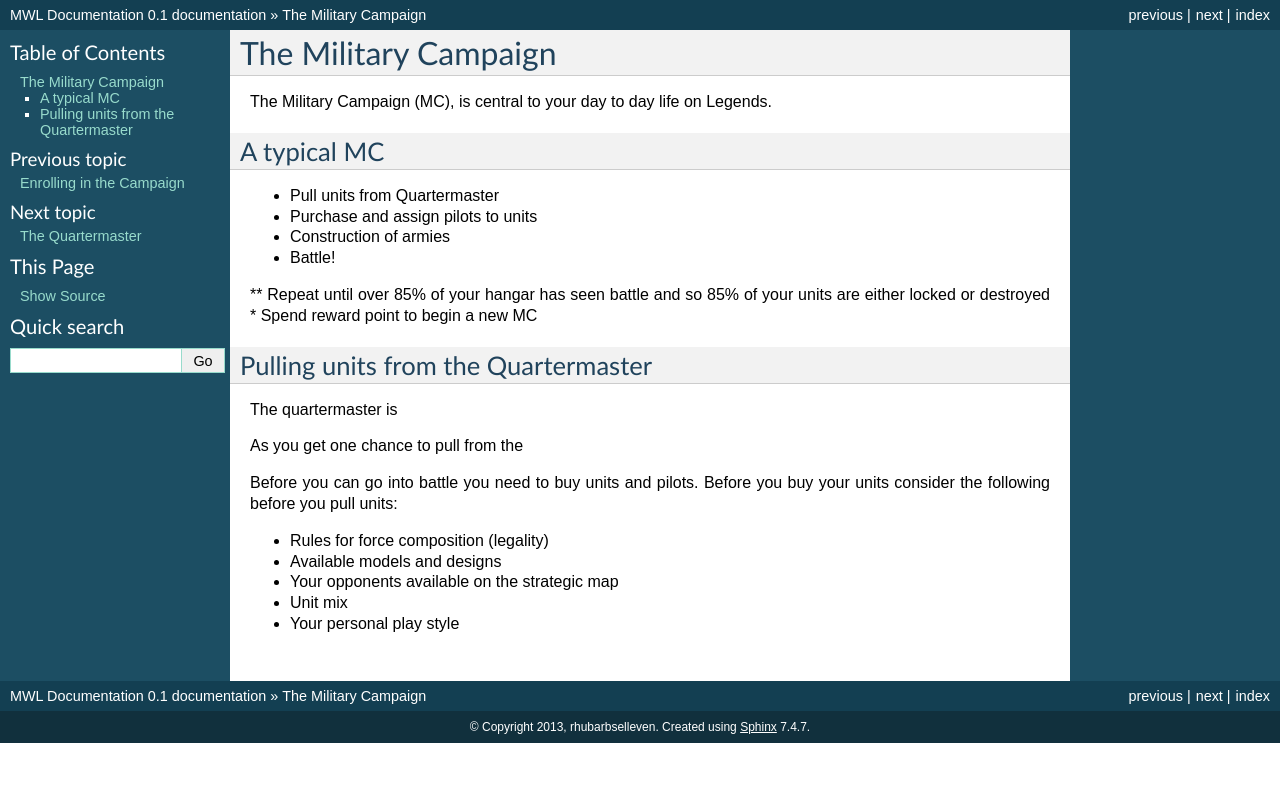
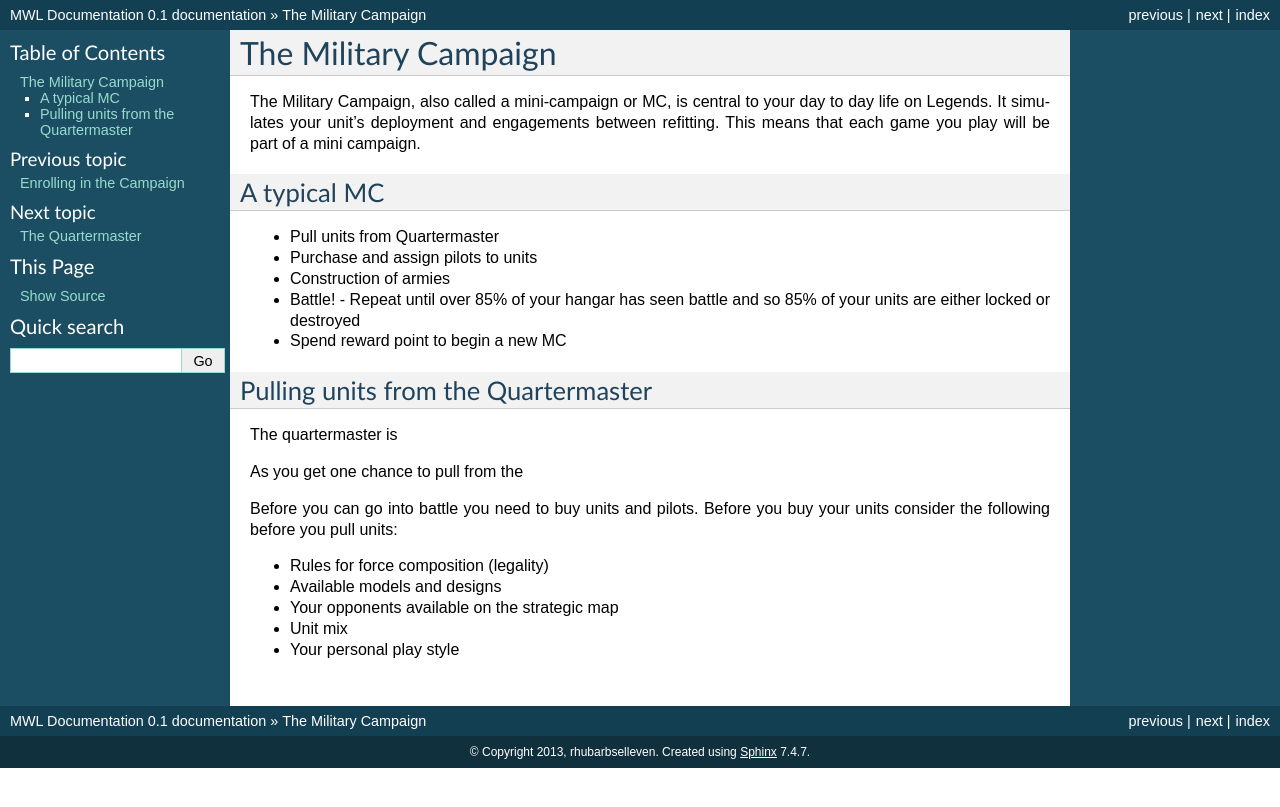
Before and after one commit to mekwars-legends/mwl-docs, a Sphinx documentation site: the page built from docs/legendsGameplay/militaryCampaign.rst, in a window 1280 px wide. Shown: the top 807 px of the page. Built offline with Sphinx 7.4.7, drawn with Linux system fonts in a browser that asks for light colours; pages that are not in the unit, such as notebooks, are missing from menus.

Commit message:
Update militaryCampaign.rst

```diff
--- a/docs/legendsGameplay/militaryCampaign.rst
+++ b/docs/legendsGameplay/militaryCampaign.rst
@@ -2,7 +2,7 @@
 The Military Campaign
 =====================
 
-The Military Campaign (MC), is central to your day to day life on Legends.
+The Military Campaign, also called a mini-campaign or MC, is central to your day to day life on Legends. It simulates your unit's deployment and engagements between refitting. This means that each game you play will be part of a mini campaign.
 
 A typical MC
 ============
@@ -10,8 +10,7 @@ A typical MC
 * Pull units from Quartermaster
 * Purchase and assign pilots to units
 * Construction of armies
-* Battle!
-** Repeat until over 85% of your hangar has seen battle and so 85% of your units are either locked or destroyed
+* Battle! - Repeat until over 85% of your hangar has seen battle and so 85% of your units are either locked or destroyed
 * Spend reward point to begin a new MC
 
 Pulling units from the Quartermaster
```
